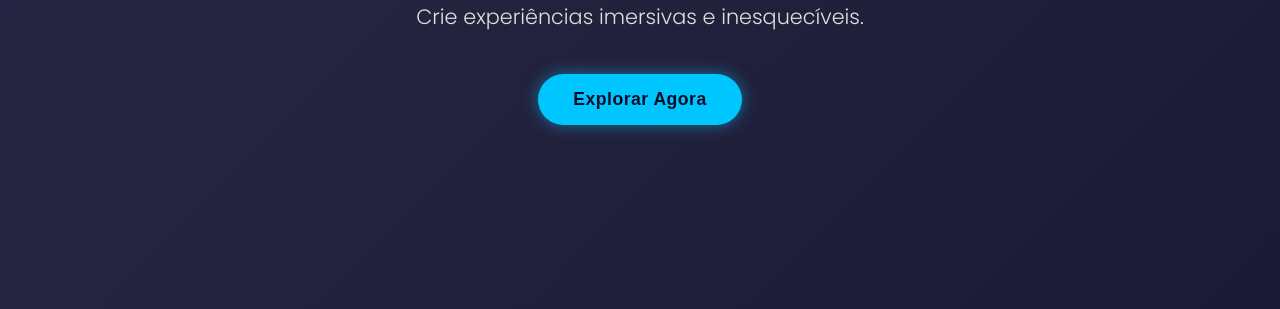
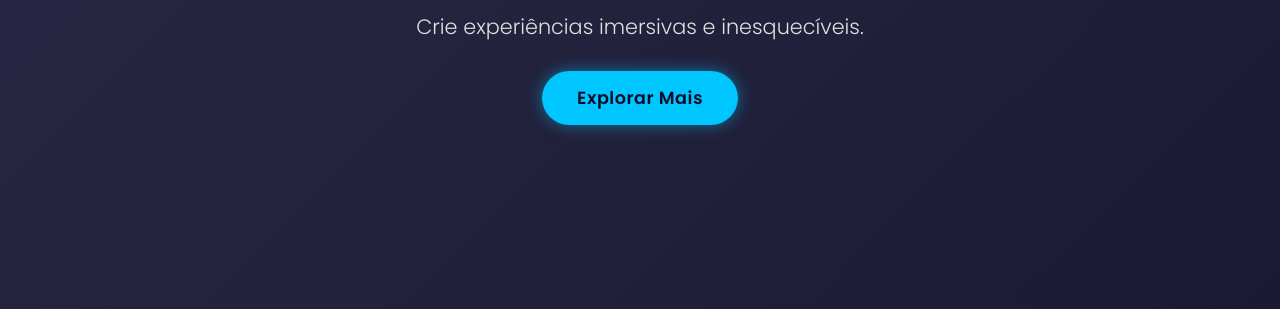
Before and after one commit to TiagoHenriquee07/AulasHtml, a plain HTML site: page index.html in a window 1280 px wide. Shown: the part 491-800 px from the top of the page. Drawn offline with Linux system fonts and the light colour scheme.

Commit message:
Site para estudo de HTML E CSS Finalizado

```diff
--- a/index.html
+++ b/index.html
@@ -37,7 +37,7 @@
             <div class="container">
                 <h1>Bem-vindo ao <span>Futuro!</span></h1>
                 <p>Crie experiências imersivas e inesquecíveis.</p>
-                <button class="btn" onclick="document.getElementById('servicos').scrollIntoView({behavior: 'smooth'});">Explorar Agora</button>
+                <a href="#sobre" class="btn">Explorar Mais</a>
             </div>
         </section>
 
--- a/style.css
+++ b/style.css
@@ -179,6 +179,7 @@ header .container {
     animation: slide-up 1s cubic-bezier(0.165, 0.84, 0.44, 1) 0.4s forwards;
     opacity: 0;
     letter-spacing: 0.5px;
+    text-decoration: none;
 }
 
 .btn:hover {
```
